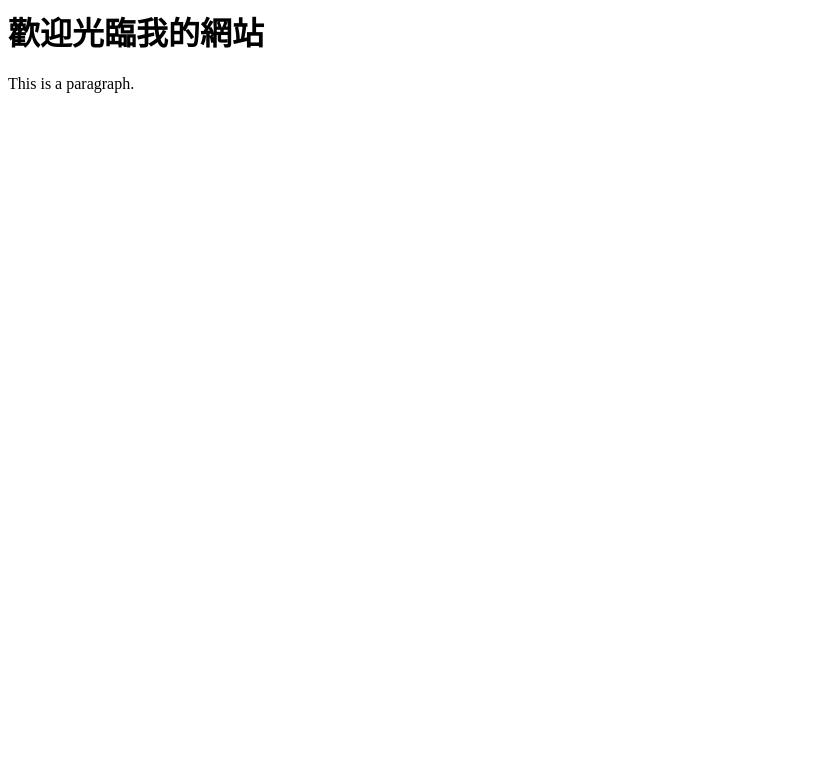
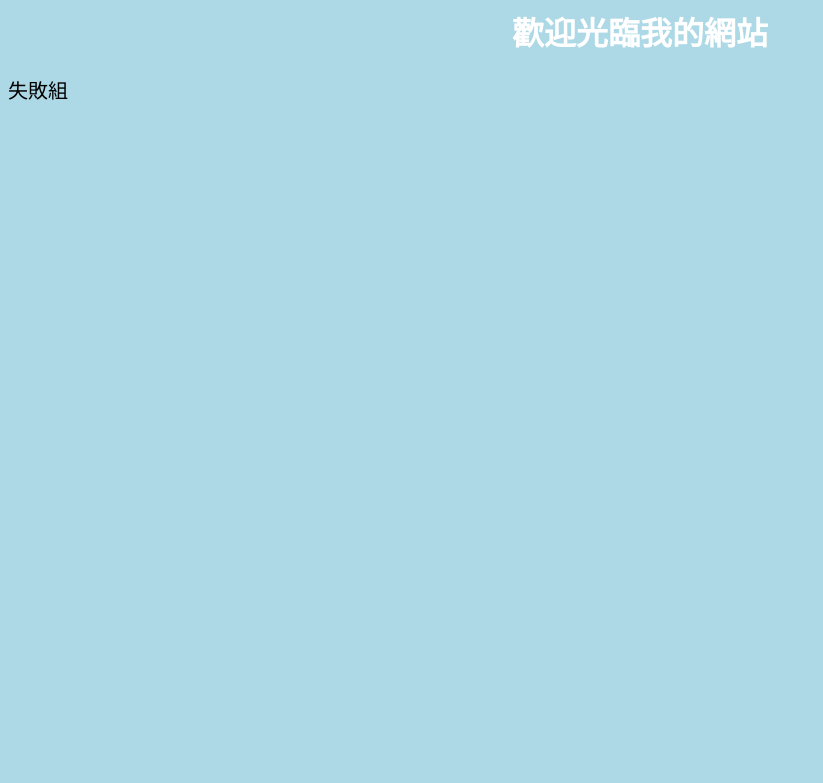
Before and after one commit to willy0632080/2021-0316-php, a PHP site: page / in a window 1280 px wide. Shown: the top 783 px of the page, without its empty margins (0-823 px from the left). Run offline with PHP 8.4, Linux system fonts and the light colour scheme.

Commit message:
add CSS setting

```diff
--- a/index.php
+++ b/index.php
@@ -1,9 +1,26 @@
 <html>
 <title>劉乙賢的網站</title>
+<head>
+	<style>
+		body {
+  background-color: lightblue;
+		}
+
+		h1 {
+ 	 color: white;
+  	text-align: center;
+		}
+
+	p {
+  font-family: verdana;
+  font-size: 20px;
+	}
+	</style>
+</head>
 <body>
 
 <h1>歡迎光臨我的網站</h1>
-<p>This is a paragraph.</p>
+<p>失敗組</p>
 
 </body>
 </html>
```
